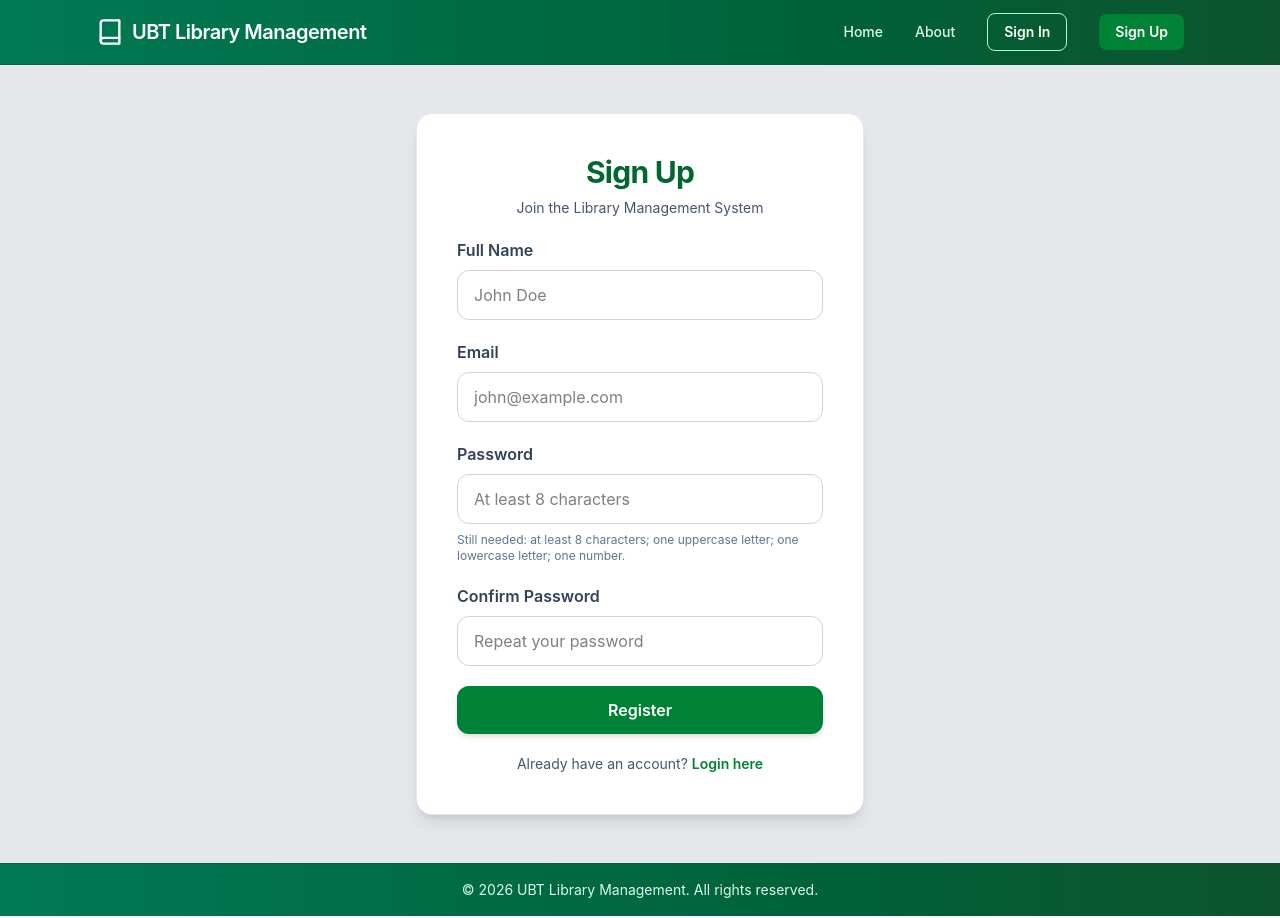
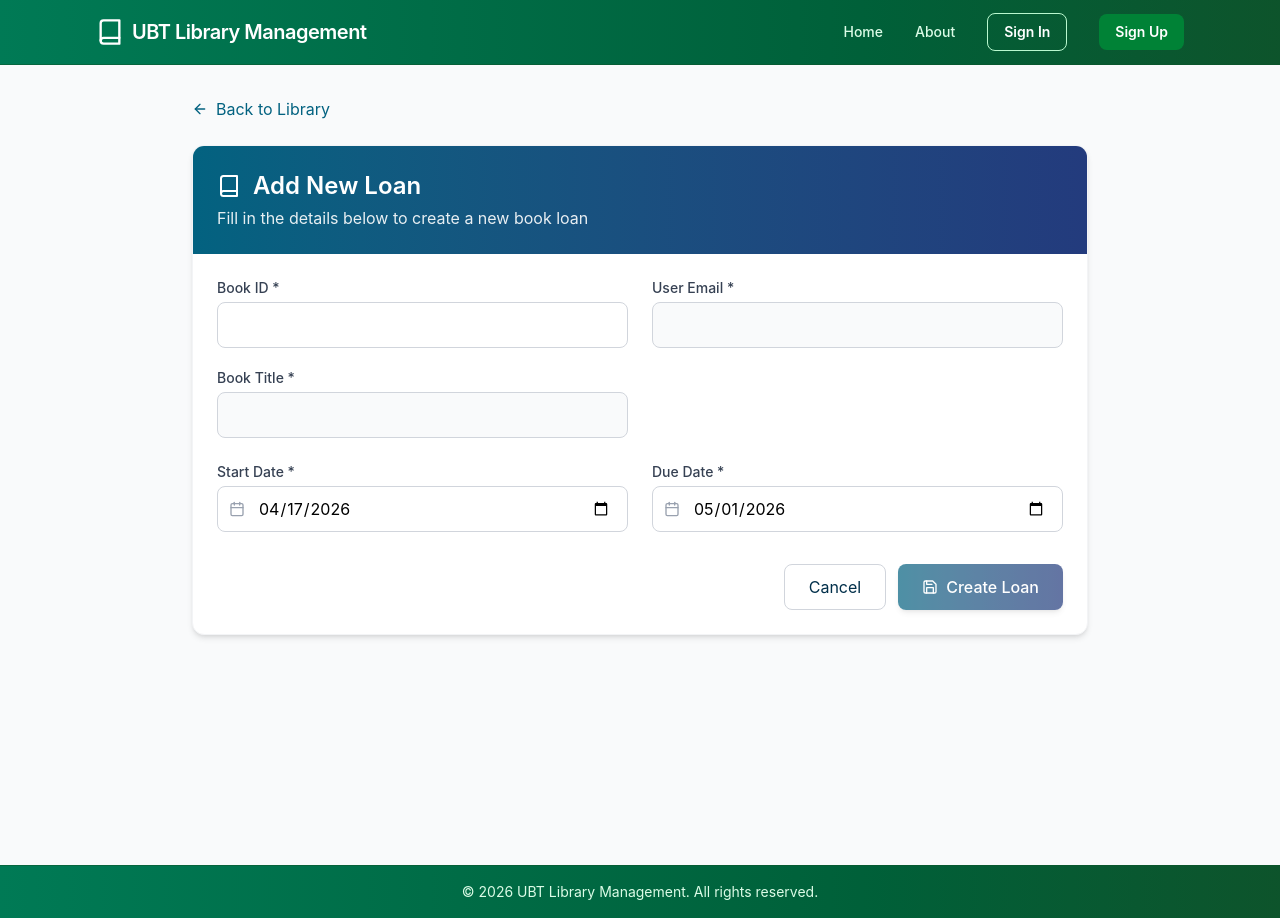
Before and after one commit to Diondfc/Lab-1, a React (Vite) app in the folder project/client/: page /loan-book in a window 1280 px wide. Before the commit this address led to /. Built offline with nearby package versions, Linux system fonts and the light colour scheme; no server answers.

Commit message:
enable user self-service book loans

```diff
--- a/project/client/src/components/Books/BookDetail.jsx
+++ b/project/client/src/components/Books/BookDetail.jsx
@@ -1,6 +1,7 @@
 import React, { useEffect } from "react";
 import { Link, useParams } from "react-router-dom";
 import { FiArrowLeft, FiStar, FiChevronLeft, FiChevronRight } from "react-icons/fi";
+import { LuBookUp2 } from "react-icons/lu";
 import { getAdjacentBooks, getBookById } from "./libraryBooks.jsx";
 import RatingForm from "../Rating/RatingForm.jsx";
 
@@ -141,10 +142,20 @@ function BookDetail() {
               </section>
 
               <div className="mt-10 flex flex-wrap gap-3">
+                {book.status === "available" && (
+                  <Link
+                    to="/loan-book"
+                    state={{ bookId: book.id, bookTitle: book.title }}
+                    className={gradientBtn}
+                  >
+                    <LuBookUp2 className="mr-2" aria-hidden />
+                    Loan This Book
+                  </Link>
+                )}
                 <Link to="/books" className={outlineBtn}>
                   Browse more books
                 </Link>
-                <Link to="/home" className={gradientBtn}>
+                <Link to="/home" className={outlineBtn}>
                   Back to home
                 </Link>
               </div>
--- a/project/client/src/components/Loans/AddLoanForm.jsx
+++ b/project/client/src/components/Loans/AddLoanForm.jsx
@@ -17,14 +17,25 @@ const AddLoanForm = ({ onSave }) => {
   const location = useLocation();
   const { state } = location;
 
+  const [currentUser] = useState(() => {
+    const storedUser = localStorage.getItem('user');
+    return storedUser ? JSON.parse(storedUser) : null;
+  });
+
+  const getDefaultDueDate = () => {
+    const date = new Date();
+    date.setDate(date.getDate() + 14); // Default 14 days
+    return date.toISOString().split('T')[0];
+  };
+
   const [formData, setFormData] = useState({
     bookId: state?.bookId || '',
     bookTitle: state?.bookTitle || '',
-    userEmail: '',
-    userId: '',
-    userName: '',
+    userEmail: currentUser?.email || '',
+    userId: currentUser?.id || '',
+    userName: currentUser?.name || '',
     startDate: new Date().toISOString().split('T')[0],
-    dueDate: '',
+    dueDate: getDefaultDueDate(),
   });
 
   const [error, setError] = useState('');
@@ -54,6 +65,7 @@ const AddLoanForm = ({ onSave }) => {
 
   // Fetch user details when email changes (with debounce)
   useEffect(() => {
+    if (currentUser?.role !== 'admin' && formData.userEmail === currentUser?.email) return;
     const timer = setTimeout(() => {
       if (formData.userEmail) {
         fetchUserDetails();
@@ -131,7 +143,11 @@ const AddLoanForm = ({ onSave }) => {
         });
 
         setTimeout(() => {
-          navigate('/admin/loans');
+          if (currentUser?.role === 'admin') {
+            navigate('/admin/loans');
+          } else {
+            navigate('/loan-history');
+          }
         }, 1500);
       }
     } catch (error) {
@@ -146,10 +162,10 @@ const AddLoanForm = ({ onSave }) => {
     <div className="min-h-screen bg-gray-50 py-8 px-4 sm:px-6 lg:px-8">
       <div className="max-w-4xl mx-auto">
         <button
-          onClick={() => navigate('/admin/loans')}
+          onClick={() => currentUser?.role === 'admin' ? navigate('/admin/loans') : navigate('/books')}
           className="flex items-center text-[#036280] hover:text-[#012F4A] mb-6"
         >
-          <FiArrowLeft className="mr-2" /> Back to Loans Dashboard
+          <FiArrowLeft className="mr-2" /> Back to {currentUser?.role === 'admin' ? 'Loans Dashboard' : 'Library'}
         </button>
 
         <div className="bg-white rounded-xl shadow-md overflow-hidden border border-gray-100">
@@ -237,8 +253,9 @@ const AddLoanForm = ({ onSave }) => {
                     name="userEmail"
                     value={formData.userEmail}
                     onChange={handleChange}
-                    className="w-full px-4 py-2.5 border border-gray-300 rounded-lg focus:outline-none focus:ring-2 focus:ring-[#036280] focus:border-transparent"
+                    className={`w-full px-4 py-2.5 border border-gray-300 rounded-lg focus:outline-none focus:ring-2 focus:ring-[#036280] focus:border-transparent ${currentUser?.role !== 'admin' ? 'bg-gray-50' : ''}`}
                     required
+                    readOnly={currentUser?.role !== 'admin'}
                   />
                   {isFetchingUser && (
                     <p className="text-sm text-[#036280] mt-2 flex items-center">
@@ -301,7 +318,7 @@ const AddLoanForm = ({ onSave }) => {
                 <div className="flex justify-end space-x-3">
                   <button
                     type="button"
-                    onClick={() => navigate('/admin/loans')}
+                    onClick={() => currentUser?.role === 'admin' ? navigate('/admin/loans') : navigate('/books')}
                     className="px-6 py-2.5 border border-gray-300 rounded-lg text-[#012F4A] hover:bg-gray-50 transition"
                     disabled={isSubmitting}
                   >
--- a/project/client/src/routes/AppRoutes.jsx
+++ b/project/client/src/routes/AppRoutes.jsx
@@ -49,6 +49,7 @@ export default function AppRoutes() {
         <Route path="/admin/novels-dashboard" element={<NovelsDashboard />} />
         <Route path="/admin/loans" element={<LoansDashboard />} />
         <Route path="/admin/add-loan" element={<AddLoanForm />} />
+        <Route path="/loan-book" element={<AddLoanForm />} />
         <Route path="/loan-history" element={<LoanHistory />} />
         <Route path="/process-return" element={<ReturnForm />} />
         <Route path="/fines" element={<Fines />} />
```
